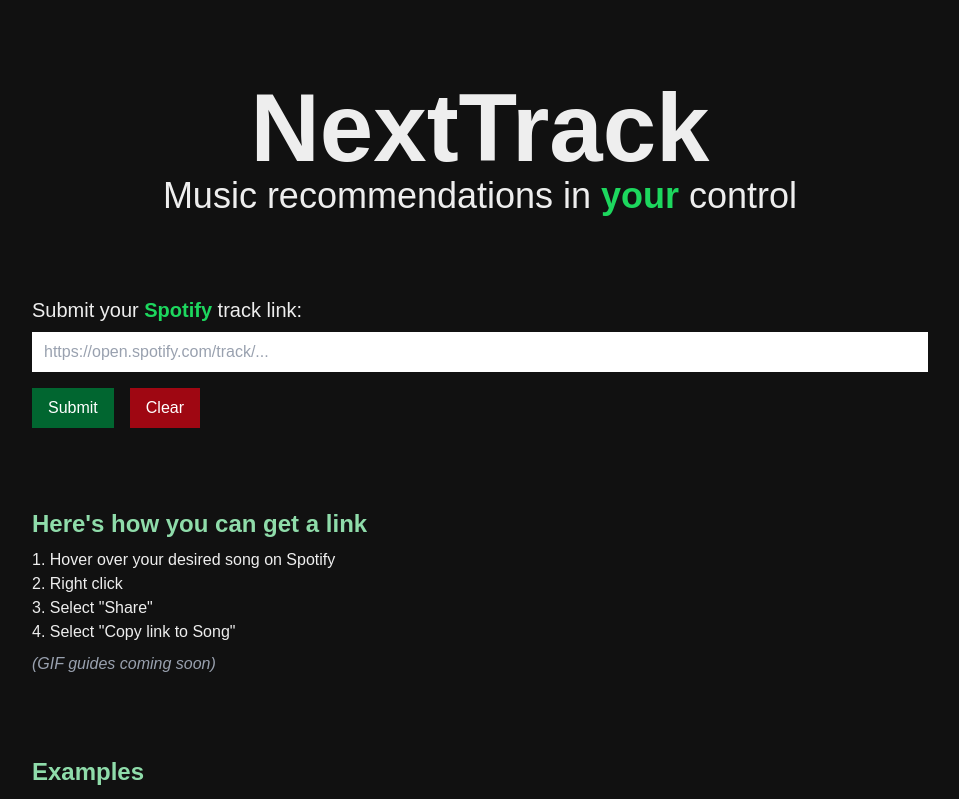
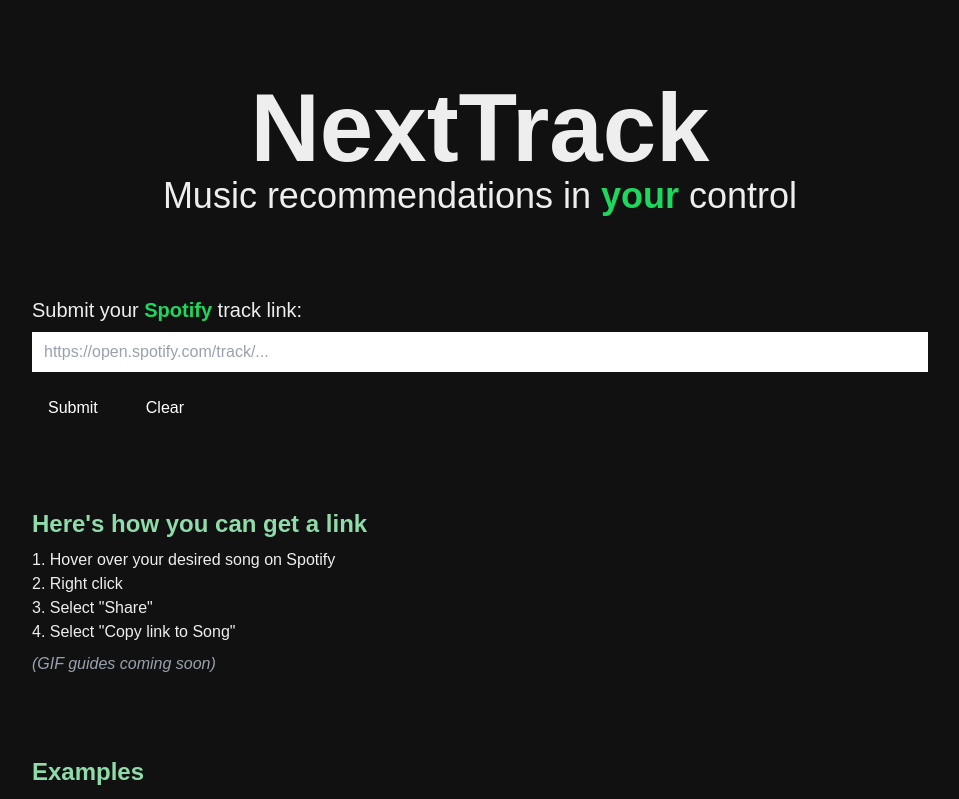
Before and after one commit to Zephkier/fyp-nexttrack, a Next.js app: page / in a window 1280 px wide. Shown: the top 799 px of the page, without its empty margins (160-1119 px from the left). Built offline with nearby package versions, Linux system fonts and the light colour scheme.

Commit message:
fix: create 'Button' primitives

```diff
--- a/src/ui/components/app/TrackForm.tsx
+++ b/src/ui/components/app/TrackForm.tsx
@@ -1,5 +1,7 @@
 "use client";
 import { useState } from "react";
+
+import ButtonToSubmitSpotifyTrackLink from "@/ui/primitives/ButtonToSubmitSpotifyTrackLink";
 
 export default function TrackForm() {
     const [inputValue, setInputValue] = useState("");
@@ -36,21 +38,22 @@
                     setInputValue(event.target.value);
                 }}
             />
-            <button
+            <ButtonToSubmitSpotifyTrackLink
                 // Format
-                className="px-4 py-2 mr-4 text-white bg-green-800 hover:bg-green-600 cursor-pointer"
+                margin="mr-4"
+                colour="green"
                 type="submit"
-            >
-                Submit
-            </button>
-            <button
+                onClick={() => {}}
+                buttonText="Submit"
+            />
+            <ButtonToSubmitSpotifyTrackLink
                 // Format
-                className="px-4 py-2 text-white bg-red-800 hover:bg-red-600 cursor-pointer"
+                margin=""
+                colour="red"
                 type="button"
                 onClick={handleClear}
-            >
-                Clear
-            </button>
+                buttonText="Clear"
+            />
         </form>
     );
 }
--- a/src/ui/components/recommendations/CustomiseRecommendations/index.tsx
+++ b/src/ui/components/recommendations/CustomiseRecommendations/index.tsx
@@ -5,6 +5,8 @@
 
 import { moods } from "@/libs/helper/moods";
 import { currentDate } from "./ReleaseDateRangeSection";
+
+import ButtonToSubmitCustomisations from "@/ui/primitives/ButtonToSubmitCustomisations";
 
 import GenresSection from "./GenresSection";
 import PopularitySection from "./PopularitySection";
@@ -104,16 +106,7 @@
                 className="mb-15"
                 onSubmit={handleSubmit}
             >
-                {/* There is a duplicate button at the bottom of this form */}
-                <div className="flex justify-end">
-                    <button
-                        // Format
-                        className="mb-4 px-4 py-2 text-white bg-[var(--secondary)] hover:bg-green-600 cursor-pointer"
-                        type="submit"
-                    >
-                        Submit Customisations
-                    </button>
-                </div>
+                <ButtonToSubmitCustomisations margin="mb-4" />
 
                 <GenresSection
                     // Format
@@ -146,16 +139,7 @@
                     onChange={toggleMood}
                 />
 
-                {/* There is a duplicate button at the top of this form */}
-                <div className="flex justify-end">
-                    <button
-                        // Format
-                        className="px-4 py-2 text-white bg-[var(--secondary)] hover:bg-green-600 cursor-pointer"
-                        type="submit"
-                    >
-                        Submit Customisations
-                    </button>
-                </div>
+                <ButtonToSubmitCustomisations margin="" />
             </form>
         </section>
     );
--- a/src/ui/components/recommendations/RecommendedTrack.tsx
+++ b/src/ui/components/recommendations/RecommendedTrack.tsx
@@ -113,7 +113,7 @@
                 </div>
 
                 {/* Comments */}
-                <div className="flex items-center space-x-2">
+                <div className="mb-4 flex items-center space-x-2">
                     <span>Comments:</span>
                     <a className="px-2 py-1 bg-yellow-300 text-black hover:bg-yellow-100" href={recommendedTrack.comments.genius} target="_blank">
                         Genius
@@ -128,7 +128,7 @@
                 <div className="flex items-center space-x-2">
                     <p>Lyrics:</p>
                     <a className="px-2 py-1 bg-teal-300 text-black hover:bg-teal-100" href={recommendedTrack.lyrics} target="_blank">
-                        Lyrics
+                        Read here
                     </a>
                 </div>
             </div>
--- a/src/ui/components/recommendations/SubmittedTrackDetails.tsx
+++ b/src/ui/components/recommendations/SubmittedTrackDetails.tsx
@@ -5,9 +5,9 @@
 export type submittedTrackType = {
     name: string;
     artists: string[];
+    genres: string[];
+    popularity: number;
     releaseDate: string;
-    popularity: number;
-    genres: string[];
     moods: string[];
 };
 
--- /dev/null
+++ b/src/ui/primitives/ButtonToSubmitCustomisations.tsx
@@ -0,0 +1,13 @@
+export default function ButtonToSubmitCustomisations({ margin }: { margin: string }) {
+    return (
+        <div className="flex justify-end">
+            <button
+                // Format
+                className={`${margin} px-4 py-2 text-white bg-[var(--secondary)] hover:bg-green-600 cursor-pointer`}
+                type="submit"
+            >
+                Submit Customisations
+            </button>
+        </div>
+    );
+}
--- /dev/null
+++ b/src/ui/primitives/ButtonToSubmitSpotifyTrackLink.tsx
@@ -0,0 +1,25 @@
+export default function ButtonToSubmitSpotifyTrackLink({
+    // Format
+    margin,
+    colour,
+    type,
+    onClick,
+    buttonText,
+}: {
+    margin: string;
+    colour: string;
+    type: "button" | "submit";
+    onClick: () => void;
+    buttonText: string;
+}) {
+    return (
+        <button
+            // Format
+            className={`px-4 py-2 ${margin} text-white bg-${colour}-800 hover:bg-${colour}-600 cursor-pointer`}
+            type={type}
+            onClick={onClick}
+        >
+            {buttonText}
+        </button>
+    );
+}
```
Also changed, not shown: src/ui/primitives/README.md (deleted).
